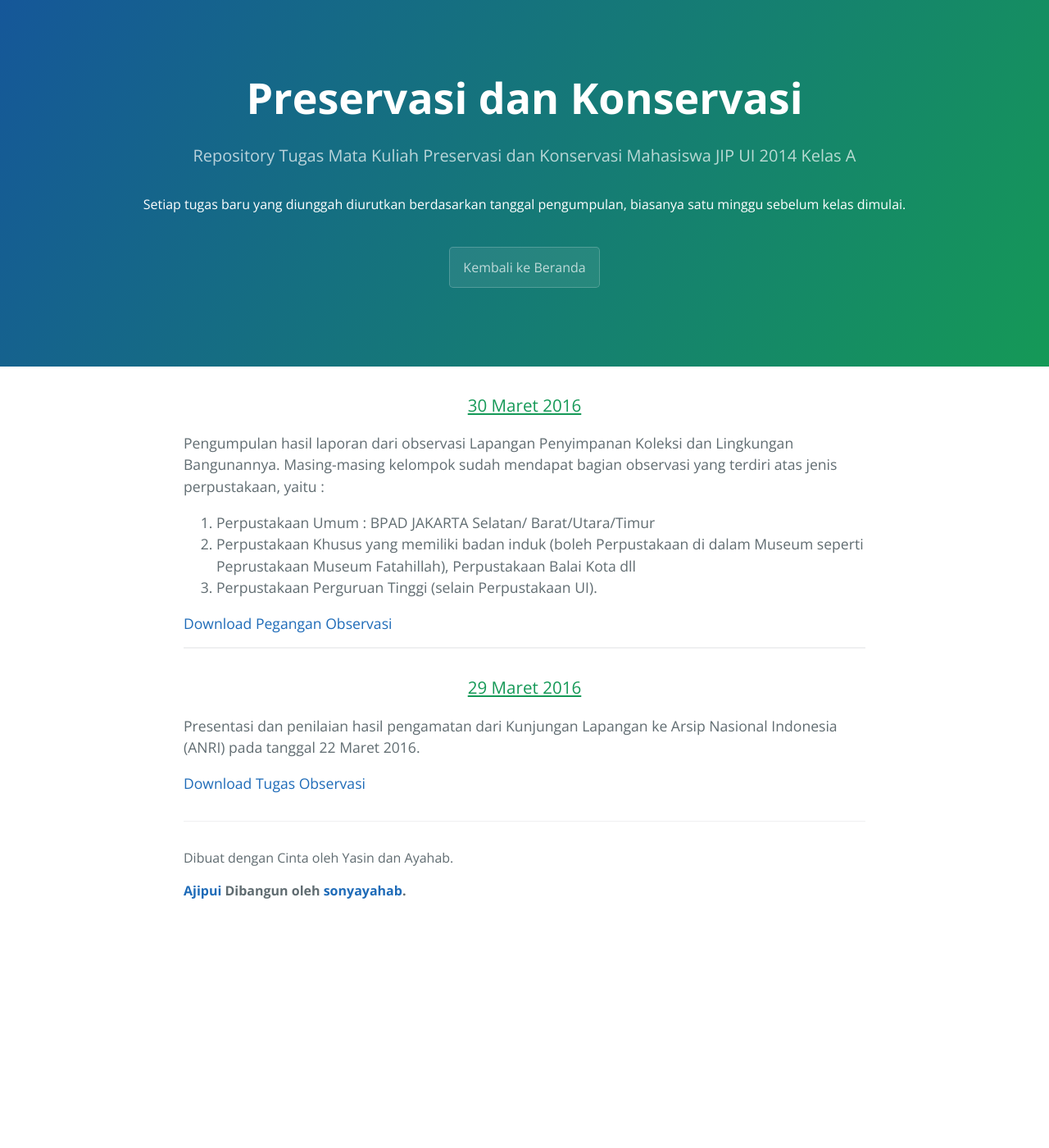
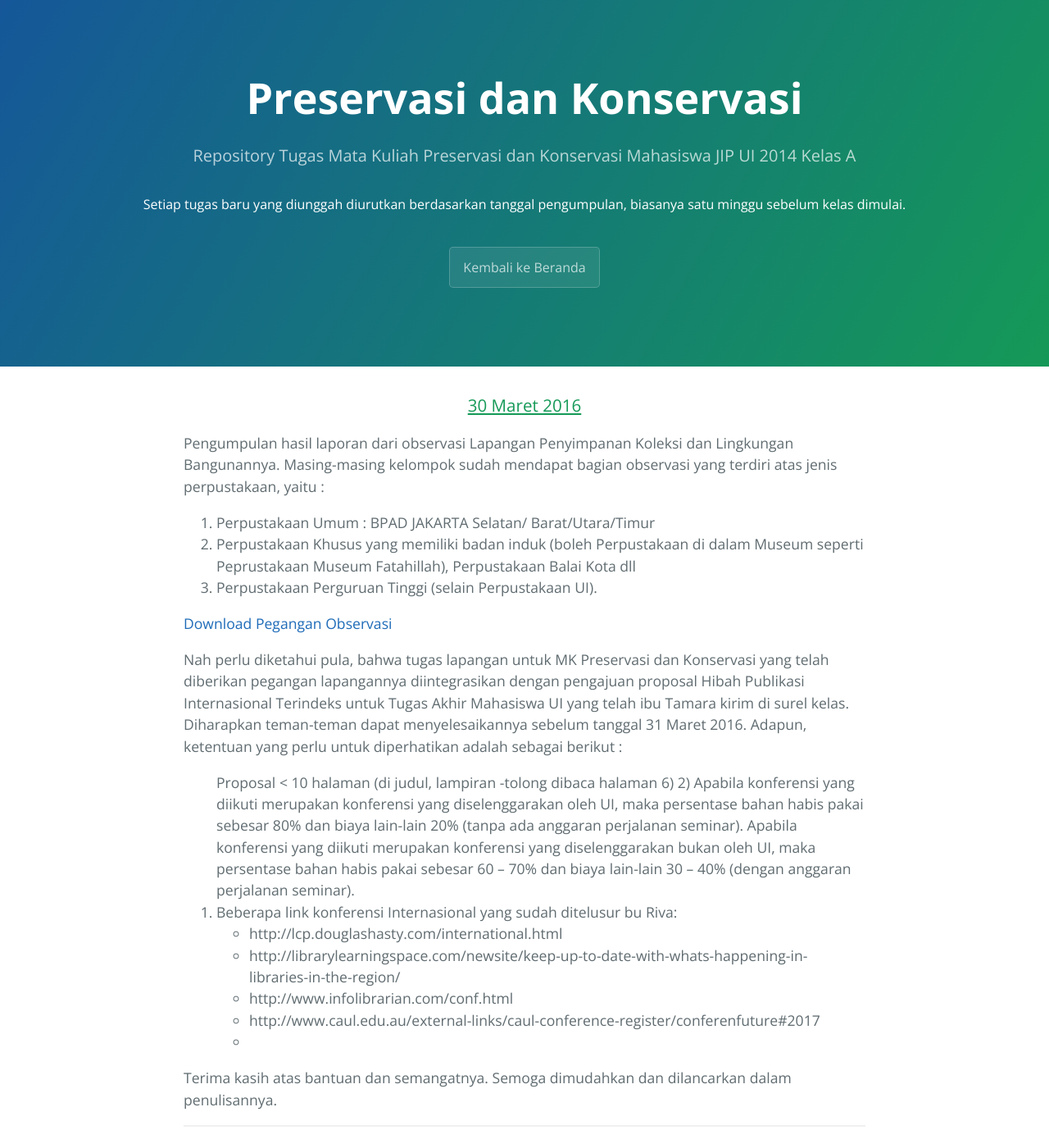
Before and after one commit to sonyayahab/ajipui, a Jekyll site: the page preskonv.html, which Jekyll copies as it is, in a window 1280 px wide and 1400 px high. Shown: the whole window at 82% size. Built offline with Jekyll 4.4.1, drawn with Linux system fonts in a browser that asks for light colours.

Commit message:
Updated preskonv.html

```diff
--- a/preskonv.html
+++ b/preskonv.html
@@ -29,6 +29,29 @@
     <li>Perpustakaan Perguruan Tinggi (selain Perpustakaan UI).</li>
 </ol>
  <a href="https://raw.githubusercontent.com/sonyayahab/ajipui/gh-pages/files/Pengamatan%20Koleksi.doc" class="btn-link">Download Pegangan Observasi</a>
+      <p>
+        Nah perlu diketahui pula, bahwa tugas lapangan untuk MK Preservasi dan Konservasi yang telah diberikan pegangan lapangannya diintegrasikan dengan pengajuan proposal Hibah Publikasi Internasional Terindeks untuk Tugas Akhir Mahasiswa UI yang telah ibu Tamara kirim di surel kelas. Diharapkan teman-teman dapat menyelesaikannya sebelum tanggal 31 Maret 2016. Adapun, ketentuan yang perlu untuk diperhatikan adalah sebagai berikut :
+        <ol>
+ Proposal < 10 halaman (di judul, lampiran -tolong dibaca halaman 6)
+
+2) Apabila konferensi yang diikuti merupakan konferensi yang diselenggarakan oleh UI, maka persentase bahan habis pakai sebesar 80% dan biaya lain-lain 20% (tanpa ada anggaran perjalanan seminar).
+Apabila konferensi yang diikuti merupakan konferensi yang diselenggarakan bukan oleh UI, maka persentase bahan habis pakai sebesar 60 – 70% dan biaya lain-lain 30 – 40% (dengan anggaran perjalanan seminar).
+
+
+<li> Beberapa link konferensi Internasional yang sudah ditelusur bu Riva:
+	<ul>
+      <li>http://lcp.douglashasty.com/international.html</li>
+      <li>http://librarylearningspace.com/newsite/keep-up-to-date-with-whats-happening-in-libraries-in-the-region/</li>
+      <li>http://www.infolibrarian.com/conf.html</li>
+      <li>http://www.caul.edu.au/external-links/caul-conference-register/conferenfuture#2017<li>
+      </ul>
+</li>
+
+   </ol>
+
+Terima kasih atas bantuan dan semangatnya. Semoga dimudahkan dan dilancarkan dalam penulisannya.
+
+      </p>
 
 <hr width=100%>
 
```
